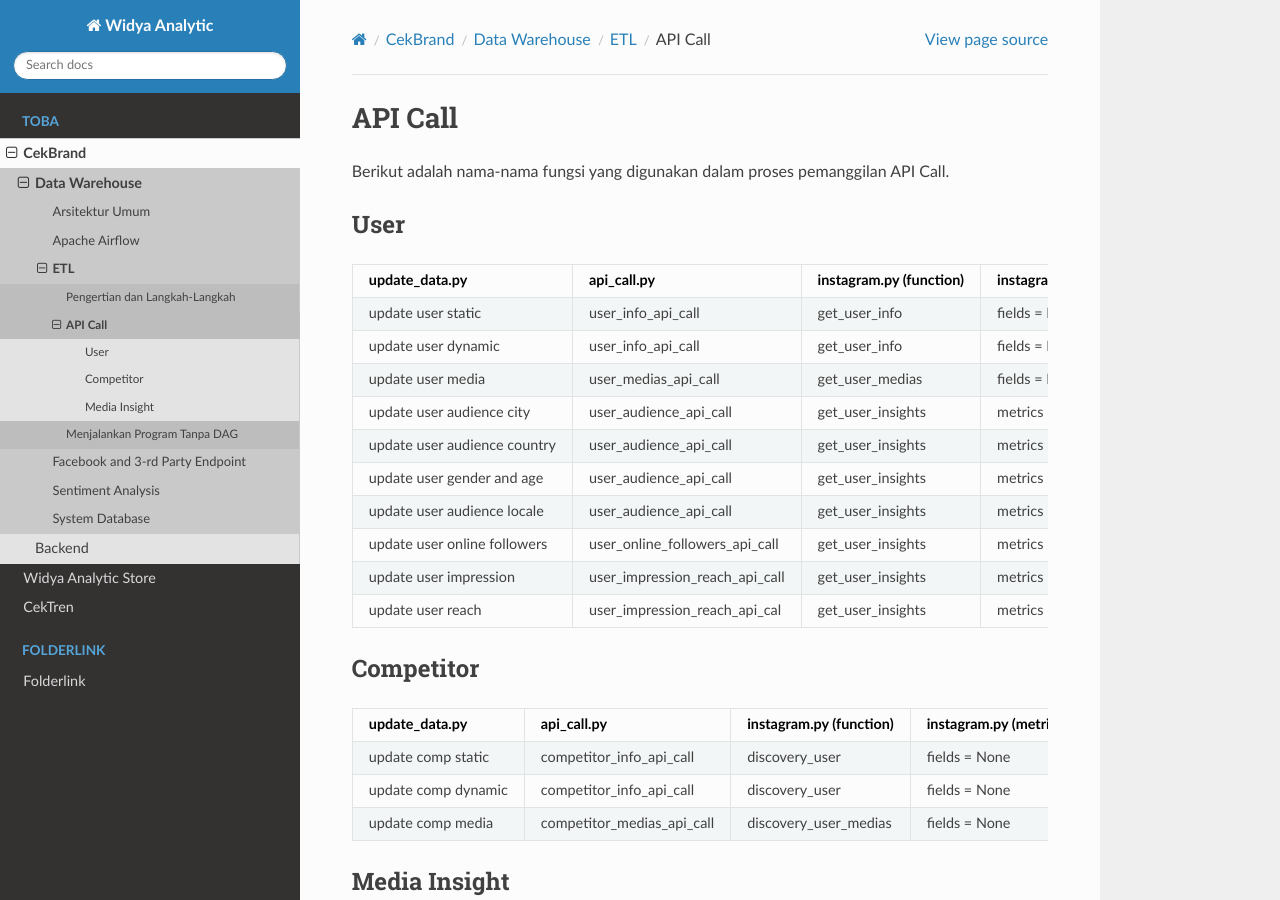
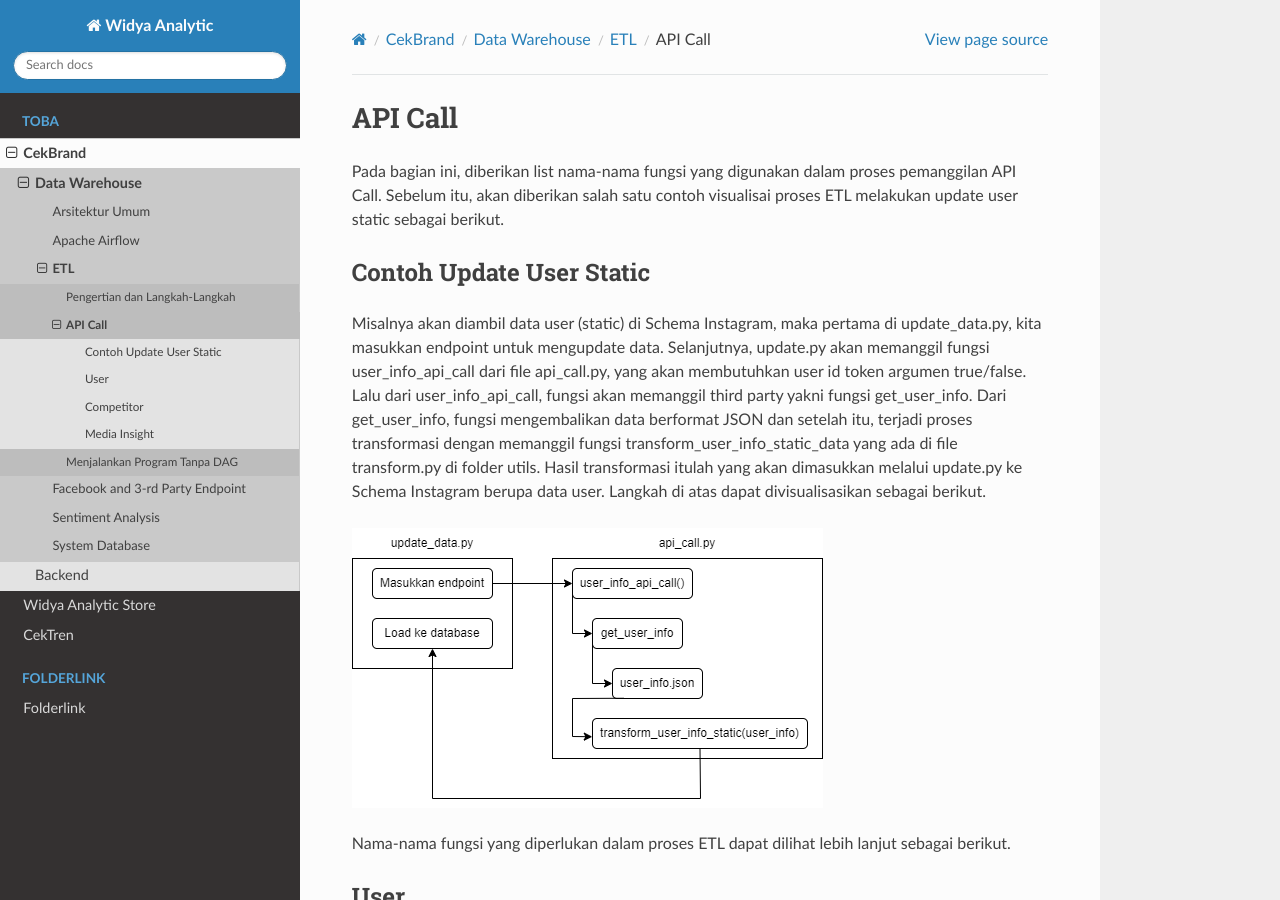
Before and after one commit to syrico/dokumentasi_data_widyaanalytics, a Sphinx documentation site: the page built from docs/source/Toba/cekbrand/dwarehouse/etl/api.md, in a window 1280 px wide and 900 px high. Built offline with Sphinx 7.4.7 and the Read the Docs theme 2.0.0, drawn with Linux system fonts in a browser that asks for light colours; pages that are not in the unit, such as notebooks, are missing from menus.

Commit message:
up revisi etl

```diff
--- a/docs/source/Toba/cekbrand/dwarehouse/etl/api.md
+++ b/docs/source/Toba/cekbrand/dwarehouse/etl/api.md
@@ -1,5 +1,13 @@
 # API Call
-Berikut adalah nama-nama fungsi yang digunakan dalam proses pemanggilan API Call.
+Pada bagian ini, diberikan list nama-nama fungsi yang digunakan dalam proses pemanggilan API Call. Sebelum itu, akan diberikan salah satu contoh visualisai proses ETL melakukan update user static sebagai berikut.
+
+## Contoh Update User Static
+
+Misalnya akan diambil data user (static) di Schema Instagram, maka pertama di update_data.py, kita masukkan endpoint untuk mengupdate data. Selanjutnya, update.py akan memanggil fungsi user_info_api_call dari file api_call.py, yang akan membutuhkan user id token argumen true/false. Lalu dari user_info_api_call, fungsi akan memanggil third party yakni fungsi get_user_info. Dari get_user_info, fungsi mengembalikan data berformat JSON dan setelah itu, terjadi proses transformasi dengan memanggil fungsi transform_user_info_static_data yang ada di file transform.py di folder utils. Hasil transformasi itulah yang akan dimasukkan melalui update.py ke Schema Instagram berupa data user. Langkah di atas dapat divisualisasikan sebagai berikut.
+
+![Contoh Langkah ETL](image/etl.png)
+
+Nama-nama fungsi yang diperlukan dalam proses ETL dapat dilihat lebih lanjut sebagai berikut.
 
 ## User
 
```
Also changed, not shown: docs/source/Toba/cekbrand/dwarehouse/etl/cara.md (+0 -9 lines).
